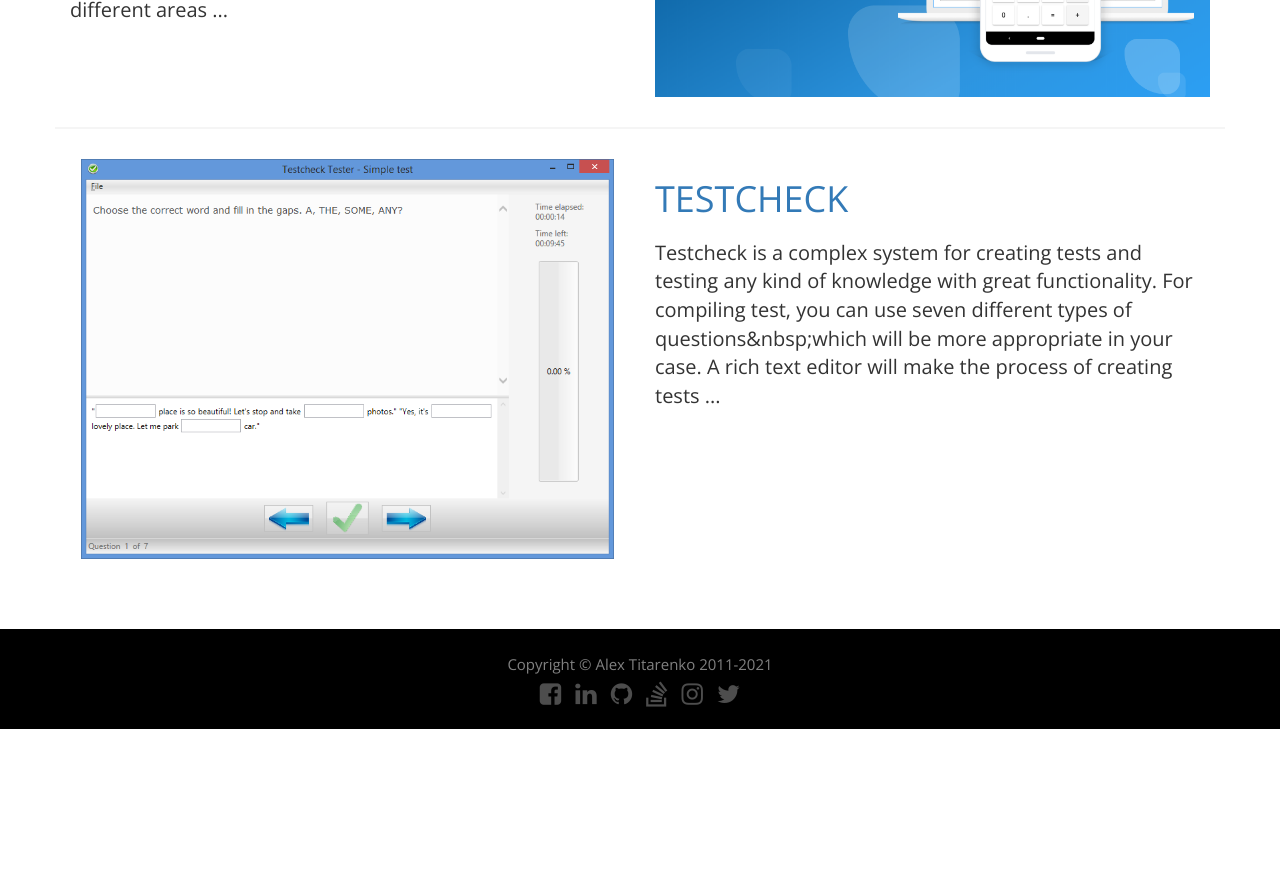
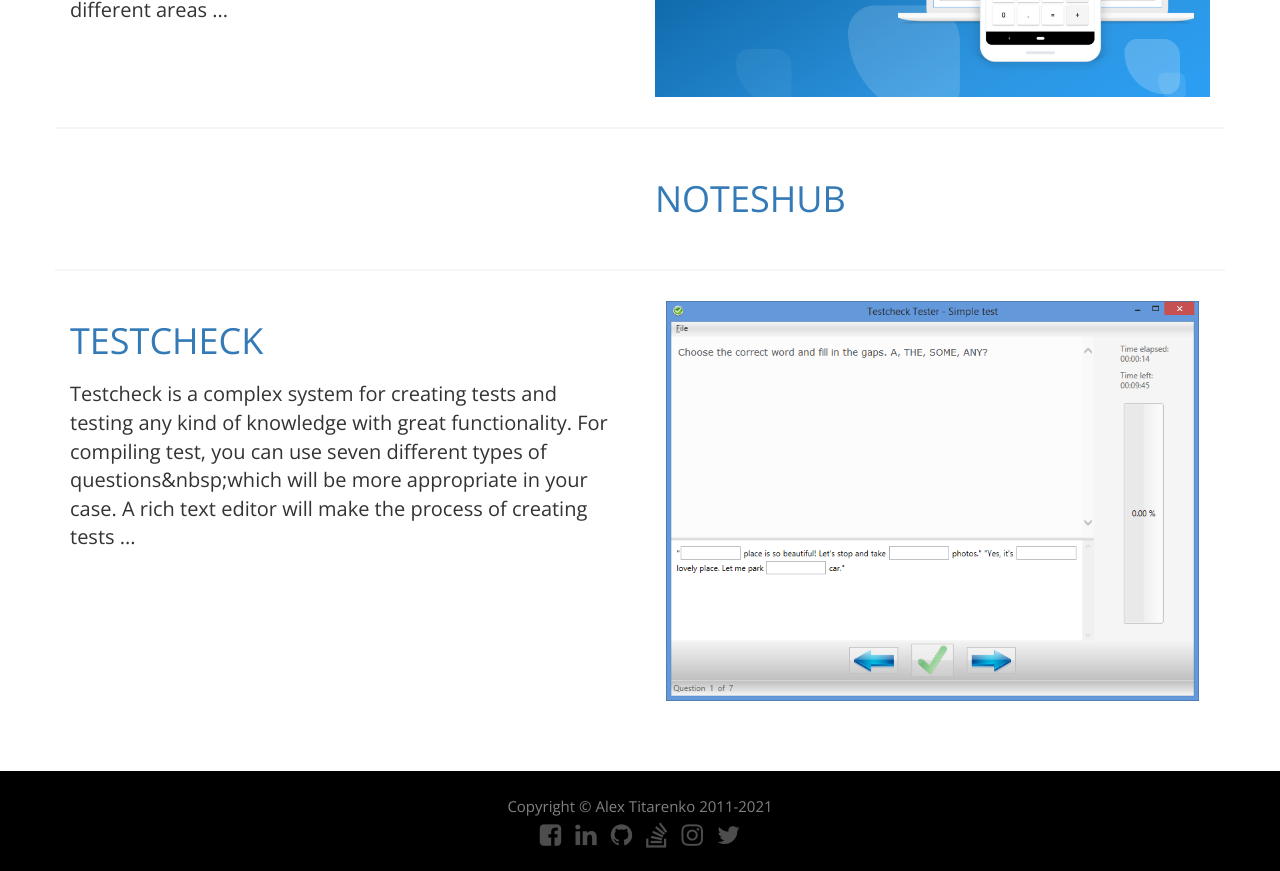
Before and after one commit to alex-titarenko/alextitarenko, a Next.js app: page /projects in a window 1280 px wide. Shown: the part 1500-2371 px from the top of the page. Before the commit the page ends 2229 px from the top, so only its background shows below. Built offline with nearby package versions, Linux system fonts and the light colour scheme.

Commit message:
add empty NotesHub project

```diff
--- a/data/projects.ts
+++ b/data/projects.ts
@@ -10,7 +10,6 @@ const projects: Project[] = [
     subtitle: 'A beautiful screensaver to show that math is not only exact science, - rather a beautiful one',
     releaseDate: '10/01/2013',
     iconImageUrl: 'beautiful-fractals_20131011_034304.png',
-    padCategory: 'Desktop::Screen Savers: Science',
     supportedPlatforms: 'Windows 7/Windows 8/Windows 10',
     display: true,
     downloadUrl: 'https://github.com/alex-titarenko/beautifulfractals/releases/download/2.1.1/BeautifulFractalsSetup.exe',
@@ -22,11 +21,6 @@ const projects: Project[] = [
     <p></p>
     <p>Screensaver includes more than 60 fractals, which will decorate your screen and will amaze your imagination. There are such fractals as&nbsp;Sierpinski Triangle, Dragon Curve, Koch Curve, Levy C curve, Fern Fractal, Mandelbrot Set, Phoenix Set, Julia Set, Newton Basins, etc.</p>
     <p></p>`,
-    descriptionPad45: 'A beautiful fractals screensaver.',
-    descriptionPad80: 'A beautiful screensaver to show that math is not only exact science.',
-    descriptionPad250: 'A beautiful screensaver to show that math is not only exact science, - rather a beautiful one.‏ Everything on the screen is described by math expressions. Screensaver includes more than 60 fractals, which will amaze your imagination.',
-    descriptionPad450: 'A beautiful screensaver to show that math is not only exact science, - rather a beautiful one.‏ Everything on the screen is described by math expressions. Screensaver includes more than 60 fractals, which will decorate your screen and will amaze your imagination. There are such fractals as Sierpinski Triangle, Dragon Curve, Koch Curve, Levy C curve, Fern Fractal, Mandelbrot Set, Phoenix Set, Julia Set, Newton Basins, etc.',
-    descriptionPad2000: 'A beautiful screensaver to show that math is not only exact science, - rather a beautiful one.‏ Everything on the screen is described by math expressions. Screensaver includes more than 60 fractals, which will decorate your screen and will amaze your imagination. There are such fractals as Sierpinski Triangle, Dragon Curve, Koch Curve, Levy C curve, Fern Fractal, Mandelbrot Set, Phoenix Set, Julia Set, Newton Basins, etc.',
     keyFeatures: [
       'Selection a gradient background of fractals',
       'Reordering fractal sequence',
@@ -173,7 +167,6 @@ const projects: Project[] = [
     subtitle: 'Interesting version of computer realization of the mathematical game of "Life"',
     releaseDate: '2015-02-19T00:00:00Z',
     iconImageUrl: 'game-of-life_20130310_030913.png',
-    padCategory: 'Games & Entertainment::Simulation',
     supportedPlatforms: 'Windows 10',
     display: true,
     externalUrl: 'https://www.microsoft.com/store/apps/9NGDF19NCGLX',
@@ -184,11 +177,6 @@ const projects: Project[] = [
     <p>Venue of the game - "the universe" - is marked on the cell surface, unlimited, limited, or closed. Every cell on this surface can be in two states: dead or alive. The player does not take a direct part in the game. He only puts the initial configuration of live cells, which then interact according to certain rules without his participation. These rules lead to a huge variety of "life" that may arise in the game.</p>
     <p>This implementation provides you with an "unlimited" size of the Universe. It can be scaled, loaded and saved in many popular file formats. Also, there is an opportunity‏ to set rules for the game, the time of the new generations, etc. Editor stores user actions (who can roll them up to a specific moment, if necessary), transformations, such as rotations or flips, applicable on the selected areas.‏ It is possible to work with the clipboard that allows you to copy and paste the samples when it's necessary. Also, you can choose the color for the states of cells, gridlines, and background. The game has a friendly and intuitive user interface‏ that will help to fill gameplay with new feelings.</p>
     `,
-    descriptionPad45: 'Computer realization of math game "Life".',
-    descriptionPad80: 'Interesting version of computer realization of the mathematical game of "Life".',
-    descriptionPad250: 'Interesting version of computer realization of the mathematical game of "Life" invented by British mathematician John Conway in 1970. This game is the best-known‏ example of cellular automaton.',
-    descriptionPad450: 'Interesting version of computer realization of the mathematical game of "Life" invented by British mathematician John Conway in 1970. This game is the best-known‏ example of cellular automaton. This implementation provides you with an "unlimited" size of the Universe. It can be scaled, loaded and saved in many popular file formats. Also, there is an opportunity‏ to set rules for the game, the time of the new generations, etc.',
-    descriptionPad2000: 'Interesting version of computer realization of the mathematical game of "Life" invented by British mathematician John Conway in 1970. This game is the best-known‏ example of cellular automaton. Venue of the game - "the universe" - is marked on the cell surface, unlimited, limited, or closed. Every cell on this surface can be in two states: dead or alive. The player does not take a direct part in the game, he only puts the initial configuration of live cells, which then interact according to certain rules without his participation. These rules lead to a huge variety of "life" that may arise in the game. This implementation provides you with an "unlimited" size of the Universe‏, it can be scaled, loaded and saved in many popular file formats. Also, there is an opportunity‏ to set rules for the game, the time of the new generations, etc. Editor stores user actions (who can roll them up to a certain moment, if necessary), transformations, such as rotations or flips, applicable on the selected areas.‏ It is possible to work with the clipboard that allows you to copy and paste the samples when it\'s necessary. Also, you can choose the color for the states of cells, gridlines, and background. The game has a nice and intuitive user interface‏ that will help to fill gameplay with new feelings.',
     keyFeatures: [
       'Work with clipboard',
       'Hotkeys support',
@@ -370,7 +358,6 @@ const projects: Project[] = [
     subtitle: 'A powerful, modern, multifunctional calculator made for everyone',
     releaseDate: '05/05/2019',
     iconImageUrl: 'icon-512_20190505_085636.png',
-    padCategory: 'System Utilities::Other',
     supportedPlatforms: 'Web, Android, iOS, Windows',
     display: true,
     externalUrl: 'https://about.multicalculator.app/',
@@ -385,17 +372,6 @@ const projects: Project[] = [
       <li><b>Plot 2D (Graphing Calculator)</b> -  an interactive plot for drawing functions (traces) in Cartesian coordinates. You can add as many traces as you want to the plot. You can change color, thickness, and boundaries for an individual trace.</li>
     </ul>
     <p></p>`,
-    descriptionPad45: 'Calculator, Unit Converter and More',
-    descriptionPad80: 'A powerful, modern, multifunctional calculator made for everyone',
-    descriptionPad250: 'MultiCalc is fully cross-platform, powerful, modern, multifunctional calculator made for everyone. It works on Android, iOS, Windows and even on the Web.',
-    descriptionPad450: 'MultiCalc is fully cross-platform, powerful, modern, multifunctional calculator made for everyone. It works on Android, iOS, Windows and even on the Web.',
-    descriptionPad2000: `
-    MultiCalc is fully cross-platform, powerful, modern, multifunctional calculator made for everyone.
-    It works on Android, iOS, Windows and even on the Web. You can use one of three available modules:
-
-    • Calculator - an advanced calculator with more than 70 built-in functions from different areas of math, full support of complex numbers and matrix calculations (even complex matrix calculations). History panel for quick insertion of previous calculations. Flexible settings for output result.
-    • Unit Converter - unit converter with a vast amount of supported measurements (length, weight, volume, area, speed, time, temperature, energy, power, pressure, angle, data).
-    • Plot 2D (Graphing Calculator) -  an interactive plot for drawing functions (traces) in Cartesian coordinates. You can add as many traces as you want to the plot. You can change color, thickness, and boundaries for an individual trace.`,
     keyFeatures: [
       'Fully cross-platform',
       'Basic/Engineering calculator',
@@ -440,6 +416,26 @@ const projects: Project[] = [
     ]
   },
 
+  // NotesHub
+  {
+    id: '6fb2183c-ebf3-4fb1-85f7-eb27e331afbb',
+    alias: 'noteshub',
+    name: 'NotesHub',
+    subtitle: 'Fully cross-platform, vendor-agnostic, markdown based note-taking app',
+    iconImageUrl: '????????.png',
+    supportedPlatforms: 'Web',
+    display: true,
+    externalUrl: 'https://about.noteshub.app/',
+    facebookPage: 'https://www.facebook.com/noteshubapp',
+    twitterPage: 'https://twitter.com/noteshubapp',
+    description: ``,
+    keyFeatures: [],
+    versionHistory: [],
+    systemRequirements: 'Browser',
+    keywords: [],
+    screenshots: []
+  },
+
   // Testcheck
   {
     id: '9e8c8828-2df4-42bc-8167-764d976908a0',
@@ -449,7 +445,6 @@ const projects: Project[] = [
     subtitle: 'Testcheck is a system for creating tests and testing any kind of knowledge',
     releaseDate: '2016-06-13T00:00:00Z',
     iconImageUrl: 'testcheck_20140118_011640.png',
-    padCategory: 'Education::Other',
     supportedPlatforms: 'Windows 7/Windows 8/Windows 10',
     display: true,
     downloadUrl: 'https://github.com/alex-titarenko/testcheck/releases/download/2.2.0/TestcheckSetup.exe',
@@ -459,11 +454,6 @@ const projects: Project[] = [
     <p>Testcheck is a complex system for creating tests and testing any kind of knowledge with great functionality. For compiling test, you can use seven different types of questions&nbsp;which will be more appropriate in your case.</p>
     <p>A rich text editor will make the process of creating tests straightforward, at the same time bringing a wide range of capabilities to decorate your tests with images, tables, text elements, etc. To prevent disclosure of the right answers, you can protect your test file with a strong password.‏ Also, there are rich features of management process of testing and scoring.‏</p>
     <p>Spend less time and get a better result!‏</p>`,
-    descriptionPad45: 'The system for creating tests and testing.',
-    descriptionPad80: 'Testcheck is a system for creating tests and testing any kind of knowledge.',
-    descriptionPad250: 'Testcheck is a complex system for creating tests and testing any kind of knowledge with great functionality. For compiling test, you can use seven different types of questions which will be more appropriate in your case.',
-    descriptionPad450: 'Testcheck is a complex system for creating tests and testing any kind of knowledge with great functionality. For compiling test, you can use seven different types of questions which will be more appropriate in your case. A rich text editor will make the process of creating tests straightforward, at the same time bringing a wide range of capabilities to decorate your tests with images, tables, text elements, etc.',
-    descriptionPad2000: 'Testcheck is a complex system for creating tests and testing any kind of knowledge with great functionality. For compiling test, you can use seven different types of questions which will be more appropriate in your case. A rich text editor will make the process of creating tests straightforward, at the same time bringing a wide range of capabilities to decorate your tests with images, tables, text elements, etc. To prevent disclosure of the right answers, you can protect your test file with a strong password.‏ Also, there are rich features of management process of testing and scoring.‏ Spend less time and get a better result!‏',
     keyFeatures: [
       'Rich text editor',
       'Ability to insert an image as an embedded resource',
--- a/models/Project.ts
+++ b/models/Project.ts
@@ -9,7 +9,6 @@ export interface Project {
   subtitle: string;
   releaseDate?: string;
   iconImageUrl: string;
-  padCategory: string;
   supportedPlatforms: string;
   display: boolean;
   externalUrl?: string;
@@ -18,11 +17,6 @@ export interface Project {
   twitterPage?: string;
   gitHubPage?: string;
   description: string;
-  descriptionPad45: string;
-  descriptionPad80: string;
-  descriptionPad250: string;
-  descriptionPad450: string;
-  descriptionPad2000: string;
   keyFeatures: string[];
   versionHistory: VersionInfo[];
   systemRequirements: string;
```
